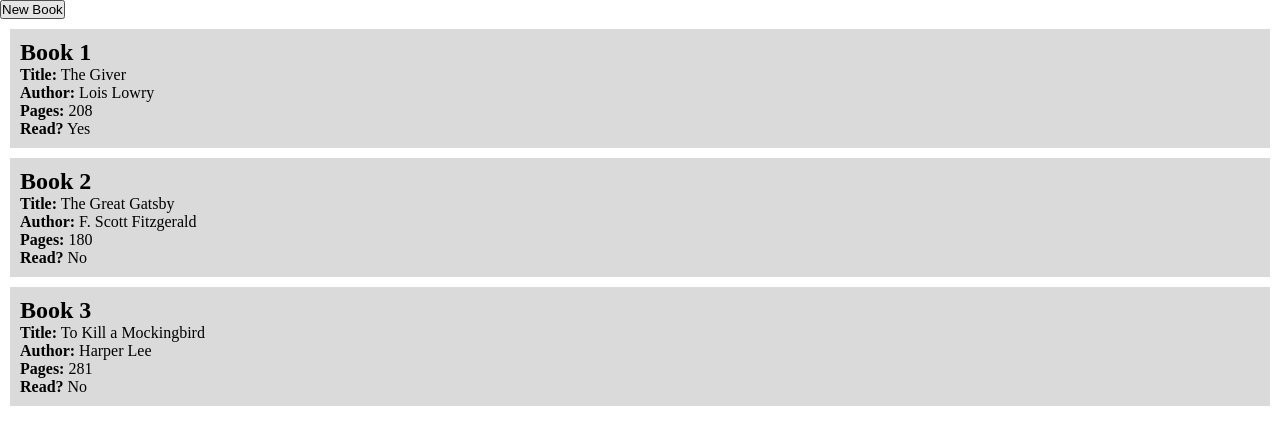
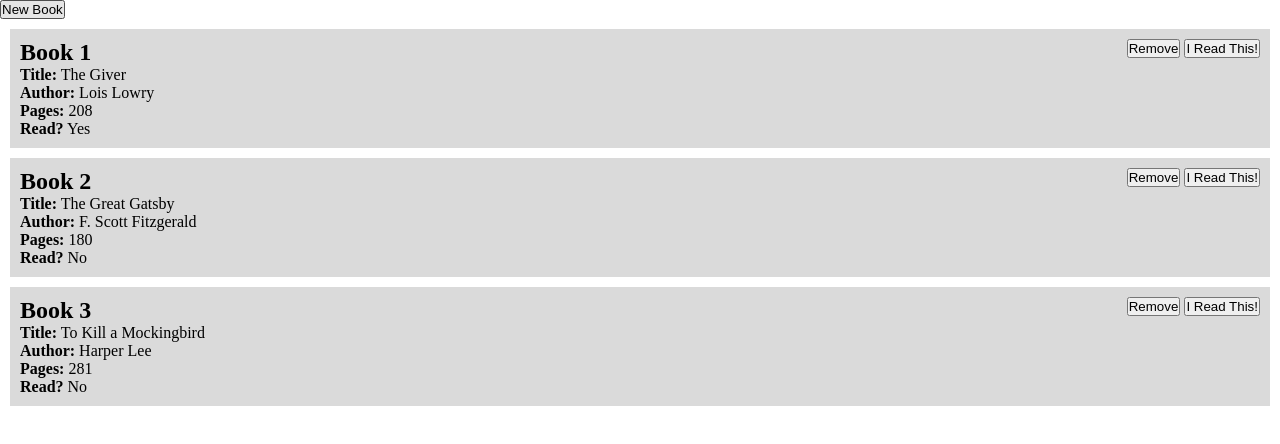
Before and after one commit to astn7278/odin-library, a plain HTML site: page index.html in a window 1280 px wide. Drawn offline with Linux system fonts and the light colour scheme.

Commit message:
Add function buttons to book cards

```diff
--- a/script.js
+++ b/script.js
@@ -27,12 +27,16 @@ function displayBooks() {
     booksContainer.innerHTML = '';
 
     myLibrary.forEach(function(book, index) {
-        const bookDiv = document.createElement("div");
+        const bookDiv = document.createElement("div");  //Create main book container
+        bookDiv.setAttribute('data-index', index + 1); //Adds data attribute for reference
+
+        booksContainer.appendChild(bookDiv);
+
+        const bookInfoDiv = document.createElement("div"); //Create info container
         bookDiv.classList.add("book");
 
-        bookDiv.setAttribute('data-index', index + 1); //Adds data attribute for reference
 
-        bookDiv.innerHTML = `
+        bookInfoDiv.innerHTML = `
             <h2>Book ${index + 1}</h2>
             <p><strong>Title:</strong> ${book.title}</p>
             <p><strong>Author:</strong> ${book.author}</p>
@@ -40,7 +44,14 @@ function displayBooks() {
             <p><strong>Read?</strong> ${book.status}</p>
         `;
 
-        booksContainer.appendChild(bookDiv);
+        bookDiv.appendChild(bookInfoDiv); //Adds the book div
+
+        const bookButtonContainer = document.createElement("div");  //Create button container
+        bookButtonContainer.innerHTML = `
+            <input id="removeButton" type="button" value="Remove">
+            <input id="readButton" type="button" value="I Read This!">
+        `;
+        bookDiv.appendChild(bookButtonContainer)
     });
 }
 
--- a/styles.css
+++ b/styles.css
@@ -44,4 +44,7 @@
     background-color: rgb(218, 218, 218);
     padding: 10px;
     margin: 10px;
+    display: flex;
+    justify-content: space-between;
+
 }
```
